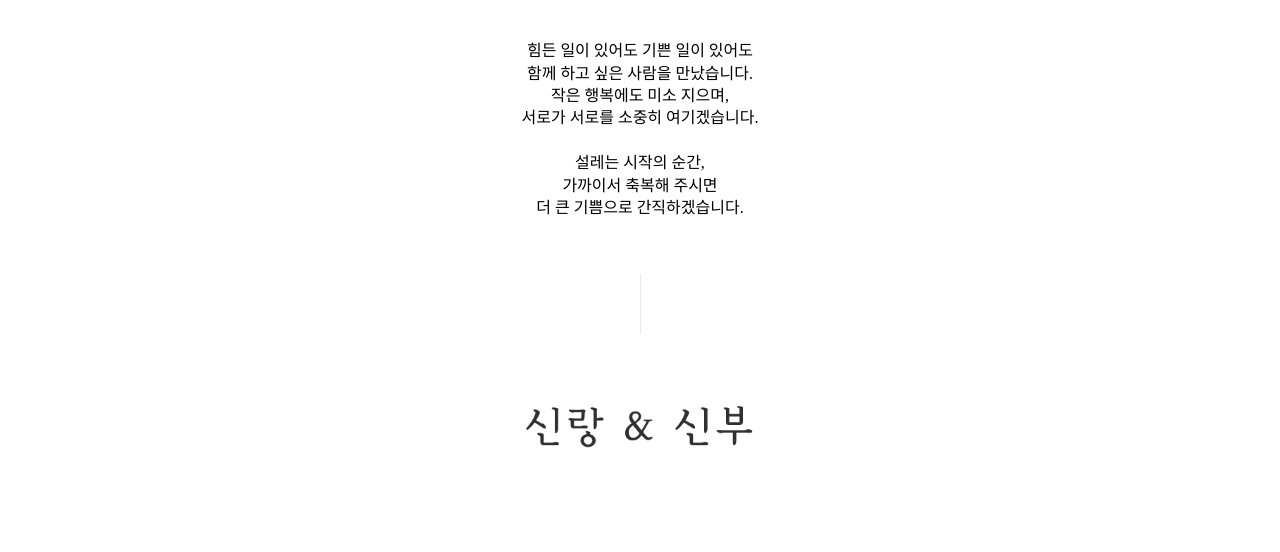
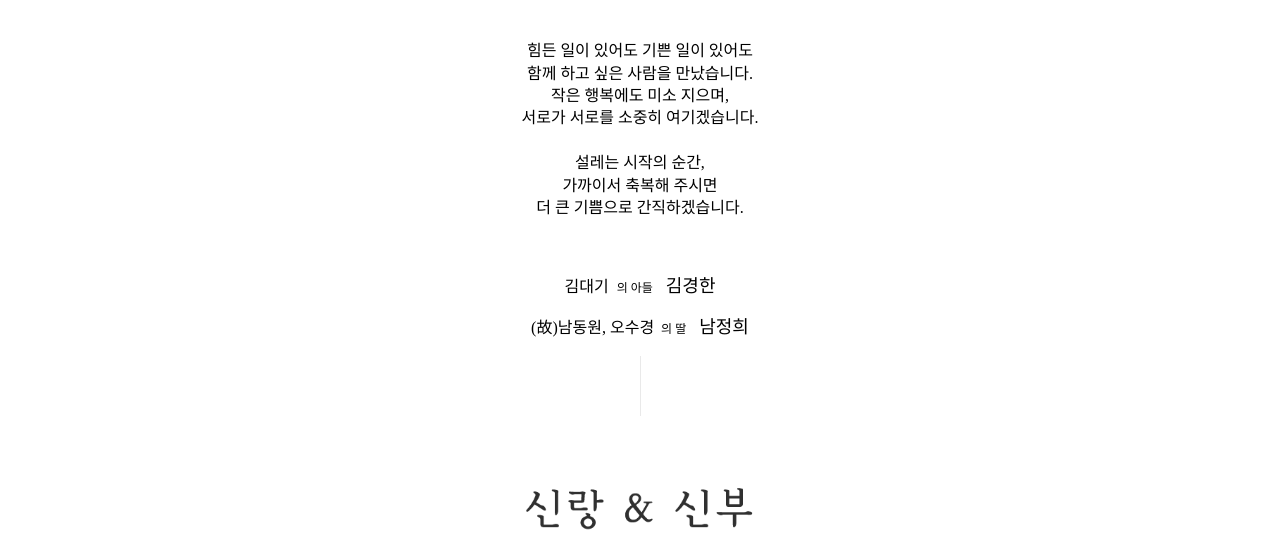
Before and after one commit to junghee11/myWeddingCard, a plain HTML site: page index.html in a window 1280 px wide. Shown: the part 1119-1671 px from the top of the page. Drawn offline with nearby package versions, Linux system fonts and the light colour scheme; some packages are replaced by stand-ins of ours; a script that the page names is missing.

Commit message:
Update index.html

```diff
--- a/index.html
+++ b/index.html
@@ -18,7 +18,7 @@
         <div style="width:55%">
             <img src="img/logo.png" alt="" onclick="location.href='./index.html'">
         </div>
-        <div style="width:45%">`
+        <div style="width:45%">
             <ul  class="nav_page">
                 <li> <a href="./index.html">HOME</a></li>
                 <li> <a href="./gallery.html">갤러리</a></li>
@@ -50,15 +50,28 @@
             <p>&nbsp;</p>
             <p><strong><span style="letter-spacing:20px;margin-right:-20px; color:#333333; font-size:24px; font-family:Mada;">김경한♥남정희</span></strong></p>
             <p>&nbsp;</p>
-            <p><span style="font-size:16px; font-family:Nanum Barun Gothic;">힘든 일이 있어도 기쁜 일이 있어도<br>
+            <p>
+                <span style="font-size:16px; font-family:Nanum Barun Gothic;">힘든 일이 있어도 기쁜 일이 있어도<br>
                 함께 하고 싶은 사람을 만났습니다.<br>
                 작은 행복에도 미소 지으며,<br>
                 서로가 서로를 소중히 여기겠습니다.<br>
                 <br>
                 설레는 시작의 순간,<br>
                 가까이서 축복해 주시면<br>
-            더 큰 기쁨으로 간직하겠습니다.</span></p>
+                더 큰 기쁨으로 간직하겠습니다.</span>
+            </p>
             <p>&nbsp;</p>
+
+            <p style="font-size:16px;">
+                <span>김대기&nbsp;</span>
+                <span style="font-size:12px;">의 아들</span>
+                <span style="font-size:18px;">&nbsp;&nbsp;김경한</span>
+            </p>
+            <p style="font-size:16px;">
+                <span>(故)남동원, </span><span>오수경</span>
+                <span style="font-size:12px;">&nbsp;의 딸</span>
+                <span style="font-size:18px;">&nbsp;&nbsp;남정희</span>
+            </p>
         </div>
         <div class="line" style="background:url(line_y_gray_1.png) center center repeat-y ; height:60px;  margin:0 auto;"></div>
     </div>
```
Lines whose indentation alone changed are shown as unchanged.
